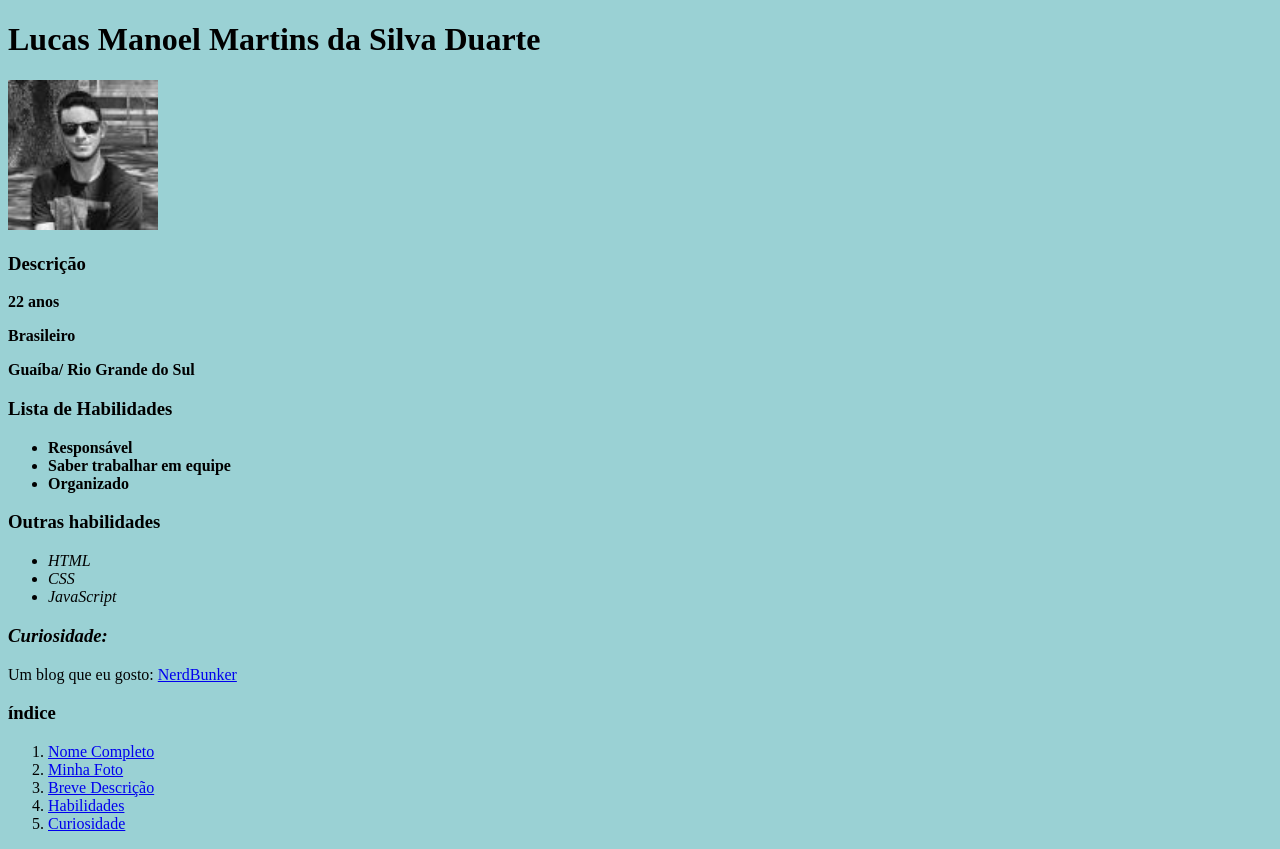
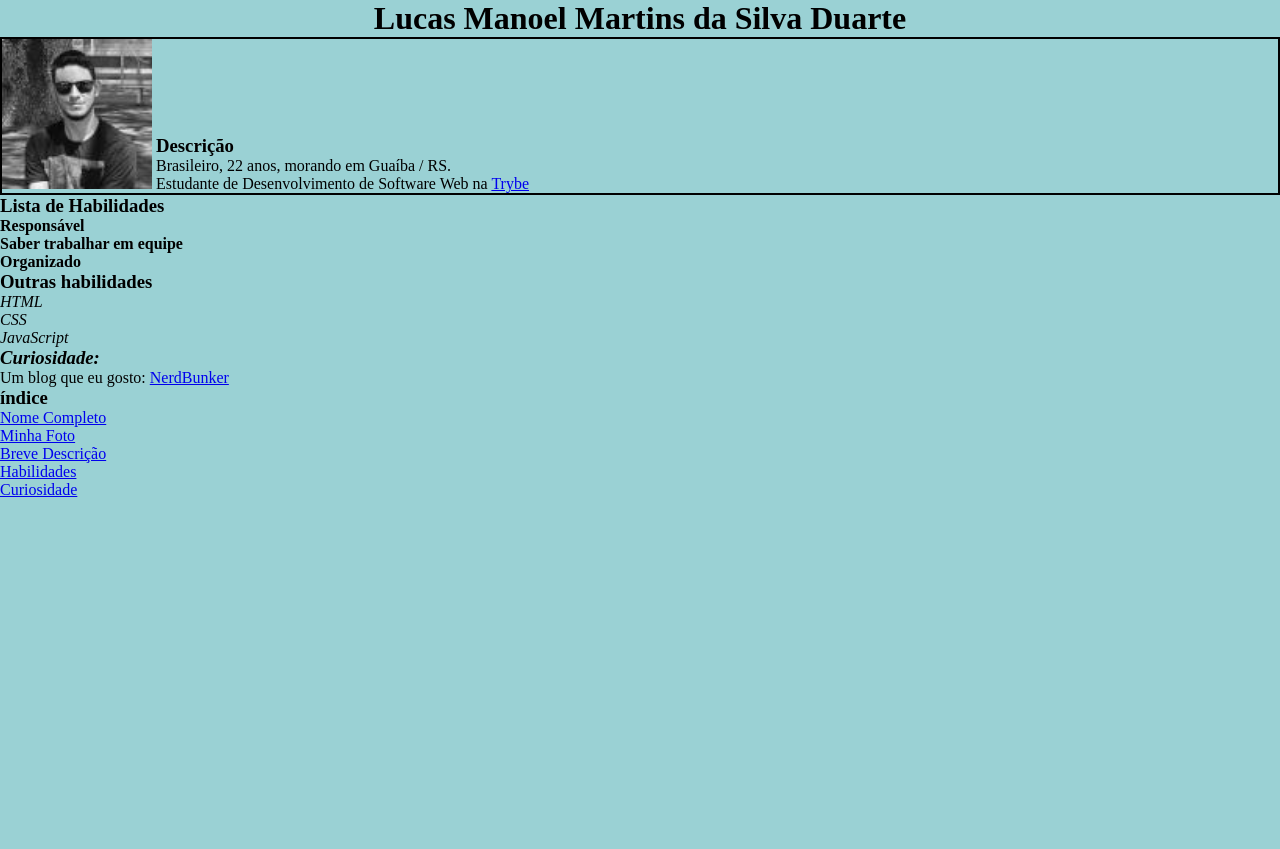
Before and after one commit to LucasManoelDuarte/LucasManoelDuarte.github.io, a plain HTML site: page index.html in a window 1280 px wide. After the commit the page ends 800 px from the top, so only its background shows below. Drawn offline with Linux system fonts and the light colour scheme.

Commit message:
Centralizando o nome e deixando a descriçao do lado da imagem

```diff
--- a/index.html
+++ b/index.html
@@ -10,26 +10,26 @@
 <body>
     <div id="principal">
         <div id="apresentacao">
-            <h1 id="nome">Lucas Manoel Martins da Silva Duarte</h1>
+            <div id="nome">
+                <h1>Lucas Manoel Martins da Silva Duarte</h1>
+            </div>
 
-            <img src="/images/eu-temporario.jpeg" alt="Uma foto do Lucas Manoel Duarte - Foto temporária" width="150px" id="img-pessoa">
+            <div id="img-e-descricao">
+                <div id="img">
+                    <img src="/images/eu-temporario.jpeg" alt="Uma foto do Lucas Manoel Duarte - Foto temporária" width="150px" id="img-pessoa">
+                </div>
 
-            <h3 id="descricao">
-                Descrição
-            </h3>
-            <p class="description-itens">
-                <strong>22 anos</strong>
-            </p>
+                <div id="descricao">
+                    <h3>Descrição</h3>
+                    <p>
+                        Brasileiro, 22 anos, morando em Guaíba / RS. <br/>
+                        Estudante de Desenvolvimento de Software Web na <a href="#">Trybe</a>
+                    </p>
+                </div>
 
-            <p class="description-itens">
-                <strong>Brasileiro</strong>
-            </p>
+            </div>
 
-            <p class="description-itens">
-                <strong>Guaíba/ Rio Grande do Sul</strong>
-            </p>
         </div>
-
 
         <h3>Lista de Habilidades</h3>
         <ul id="habilidades">
--- a/style.css
+++ b/style.css
@@ -1,3 +1,24 @@
+* {
+    margin: 0;
+    padding: 0;
+}
+
 body {
     background-color: #9AD1D4;
 }
+
+#nome {
+    text-align: center;
+}
+
+#img-e-descricao {
+    border: solid 2px black;
+}
+
+#img {
+    display: inline-block;
+}
+
+#descricao {
+    display: inline-block;
+}
```
